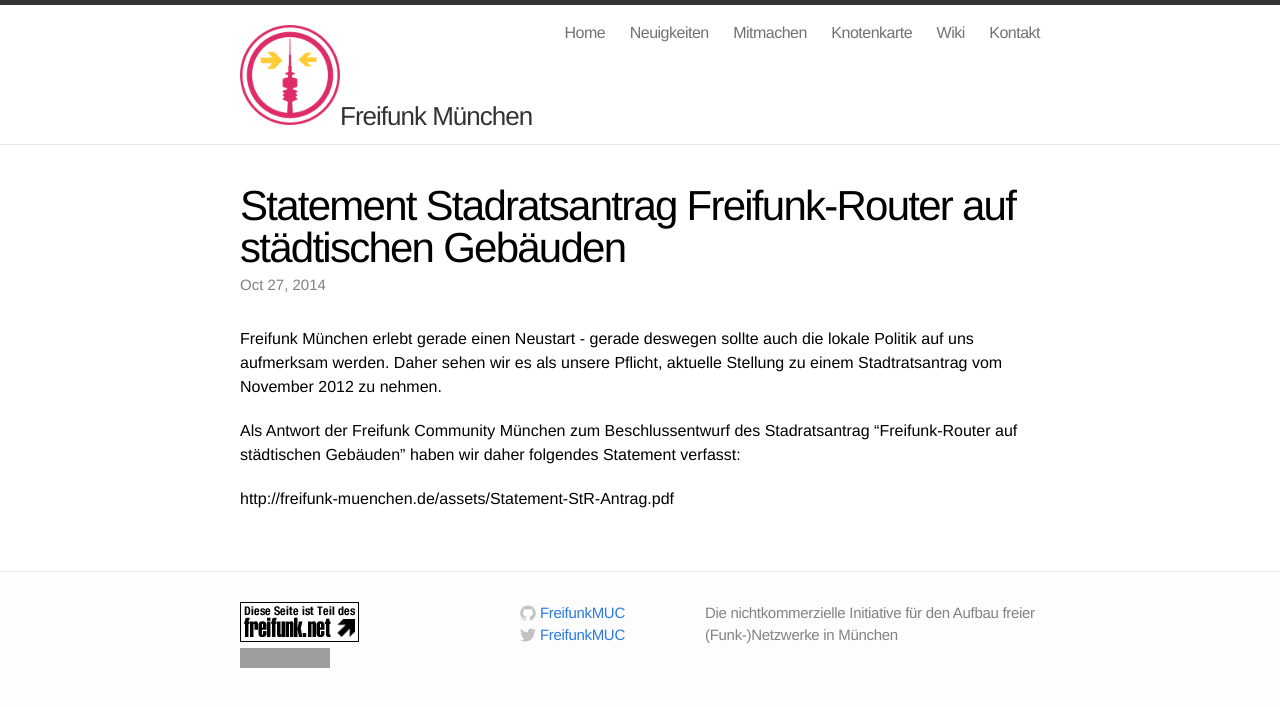
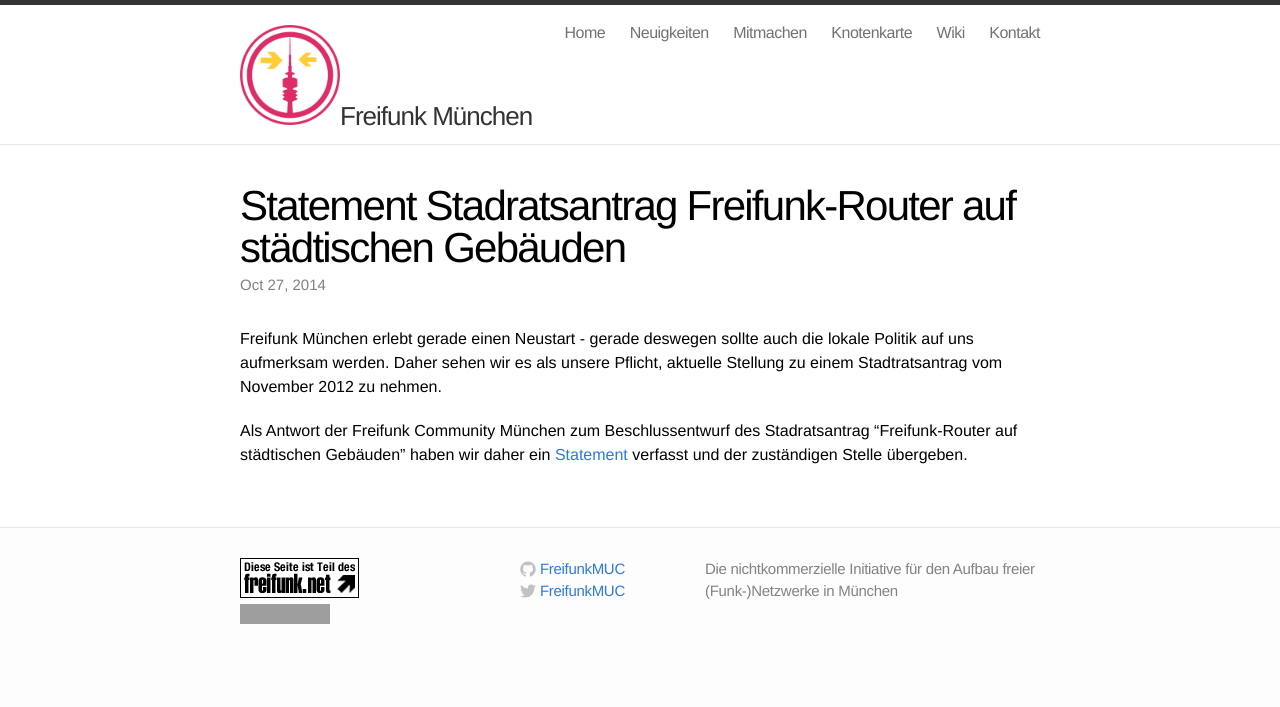
Before and after one commit to freifunkMUC/freifunkmuc.github.io, a Jekyll site: the page built from _posts/2014-10-27-statement-str-antrag.markdown, in a window 1280 px wide. Shown: the top 707 px of the page. Built offline with Jekyll 4.4.1, drawn with Linux system fonts in a browser that asks for light colours; a style sheet for code colours, icons or effects is not loaded; grey boxes are pictures that could not be loaded.

Commit message:
fixed URL

```diff
--- a/_posts/2014-10-27-statement-str-antrag.markdown
+++ b/_posts/2014-10-27-statement-str-antrag.markdown
@@ -7,6 +7,6 @@ categories: meta
 
 Freifunk München erlebt gerade einen Neustart - gerade deswegen sollte auch die lokale Politik auf uns aufmerksam werden. Daher sehen wir es als unsere Pflicht, aktuelle Stellung zu einem Stadtratsantrag vom November 2012 zu nehmen.
 
-Als Antwort der Freifunk Community München zum Beschlussentwurf des Stadratsantrag "Freifunk-Router auf städtischen Gebäuden" haben wir daher folgendes Statement verfasst:
+Als Antwort der Freifunk Community München zum Beschlussentwurf des Stadratsantrag "Freifunk-Router auf städtischen Gebäuden" haben wir daher ein [Statement][statement] verfasst und der zuständigen Stelle übergeben.
 
-http://freifunk-muenchen.de/assets/Statement-StR-Antrag.pdf
+[statement]: http://freifunk-muenchen.de/assets/Statement-StR-Antrag.pdf
```
